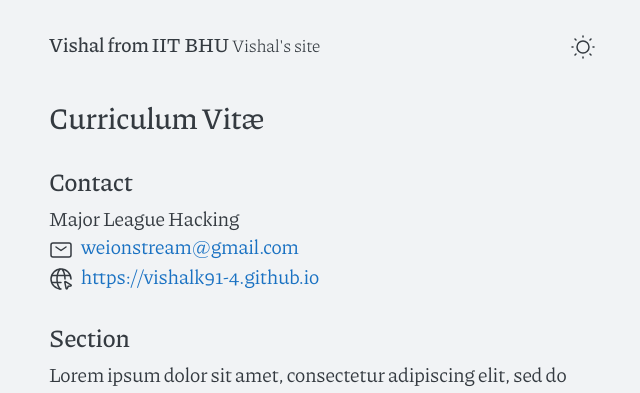
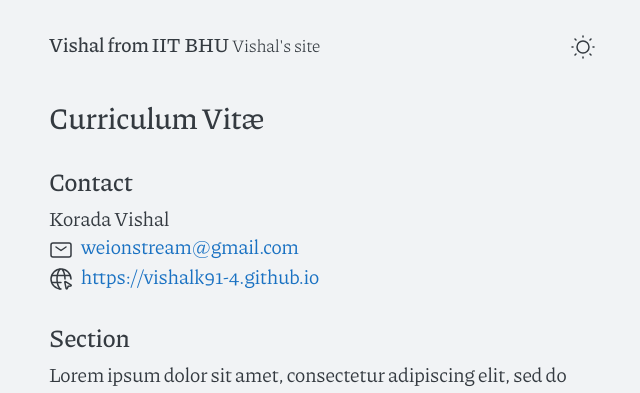
Before and after one commit to Vishalk91-4/vishalk91-4.github.io, a Jekyll site: the page built from cv.md, in a window 1280 px wide. Shown: the top 393 px of the page, without its empty margins (318-958 px from the left). Built offline with Jekyll 4.4.1, drawn with Linux system fonts in a browser that asks for light colours.

Commit message:
Updated Contacts

```diff
--- a/_includes/contact.html
+++ b/_includes/contact.html
@@ -1,7 +1,7 @@
 <div class="contact">
   <h2>Contact</h2>
   <ul>
-    <li>Major League Hacking</li>
+    <li>Korada Vishal</li>
     <li><span class="li-icon">{% include svg/mail.svg %}</span><a href="mailto:korada.vishal.phe22@itbhu.ac.in">weionstream@gmail.com</a></li>
     <li><span class="li-icon">{% include svg/internet.svg %}</span><a href="https://vishalk91-4.github.io">https://vishalk91-4.github.io</a></li>
   </ul>
```
